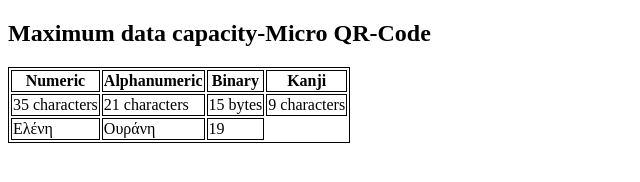
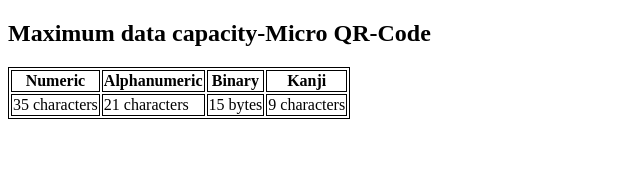
Before and after one commit to coder12341/qr-tools, a plain HTML site: page micro-qr-info.html in a window 1280 px wide. Shown: the whole page, without its empty margins (0-640 px from the left). Drawn offline with Linux system fonts and the light colour scheme.

Commit message:
Update micro-qr-info.html

```diff
--- a/micro-qr-info.html
+++ b/micro-qr-info.html
@@ -14,10 +14,6 @@
     <td>15 bytes</td>
     <td>9 characters</td>
   </tr>
-  <tr>
-    <td>Ελένη</td>
-  <td>Ουράνη</td>
-    <td>19</td>
-  </tr></table>
+</table>
   </body>
 </html>
```
